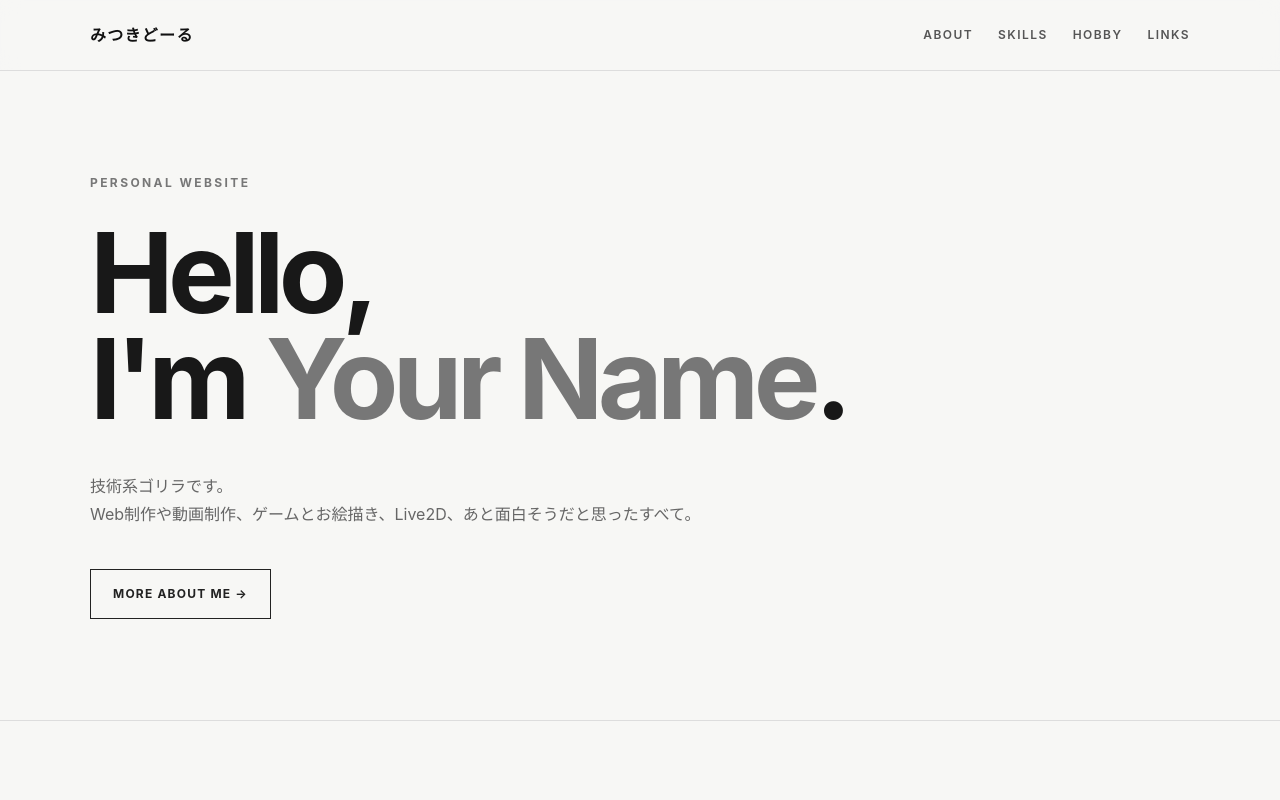
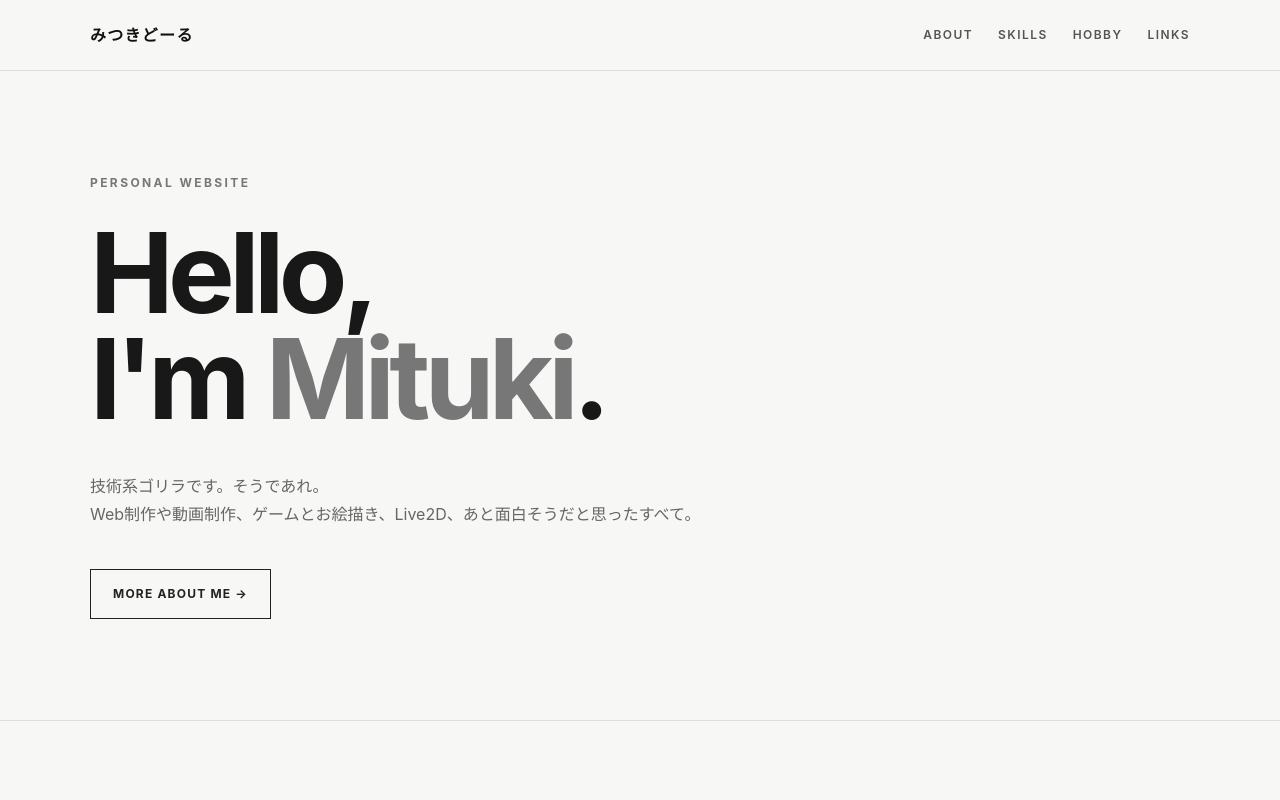
Before and after one commit to mitukidoll/mituki-doll.github.io, a plain HTML site: page index.html in a window 1280 px wide. Shown: the top 800 px of the page. Drawn offline with Linux system fonts and the light colour scheme.

Commit message:
Change name to Mituki and update description
Updated the name displayed in the hero section and modified the hero description.

```diff
--- a/index.html
+++ b/index.html
@@ -35,11 +35,11 @@
 
                 <h1>
                     Hello,<br>
-                    I'm <span>Your Name</span>.
+                    I'm <span>Mituki</span>.
                 </h1>
 
                 <p class="hero-description">
-                    技術系ゴリラです。<br>
+                    技術系ゴリラです。そうであれ。<br>
                     Web制作や動画制作、ゲームとお絵描き、Live2D、あと面白そうだと思ったすべて。
                 </p>
 
```
